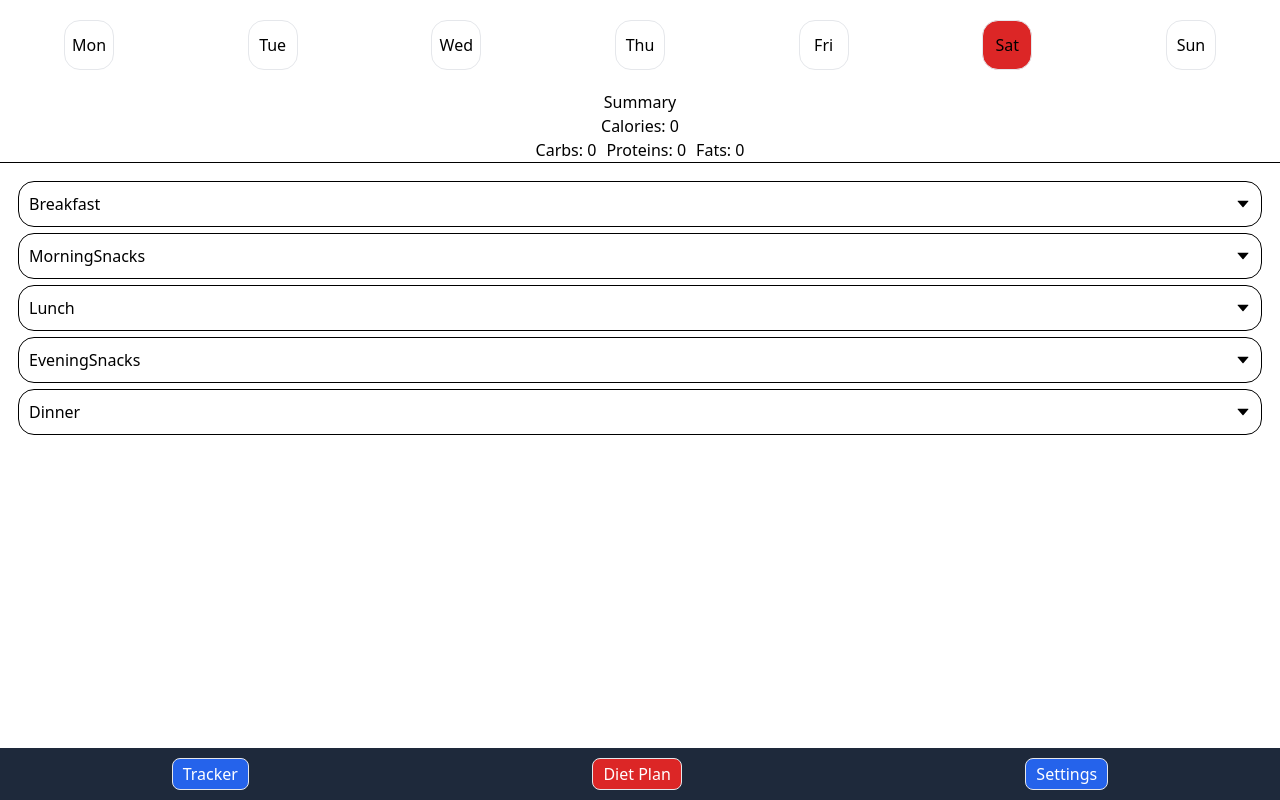
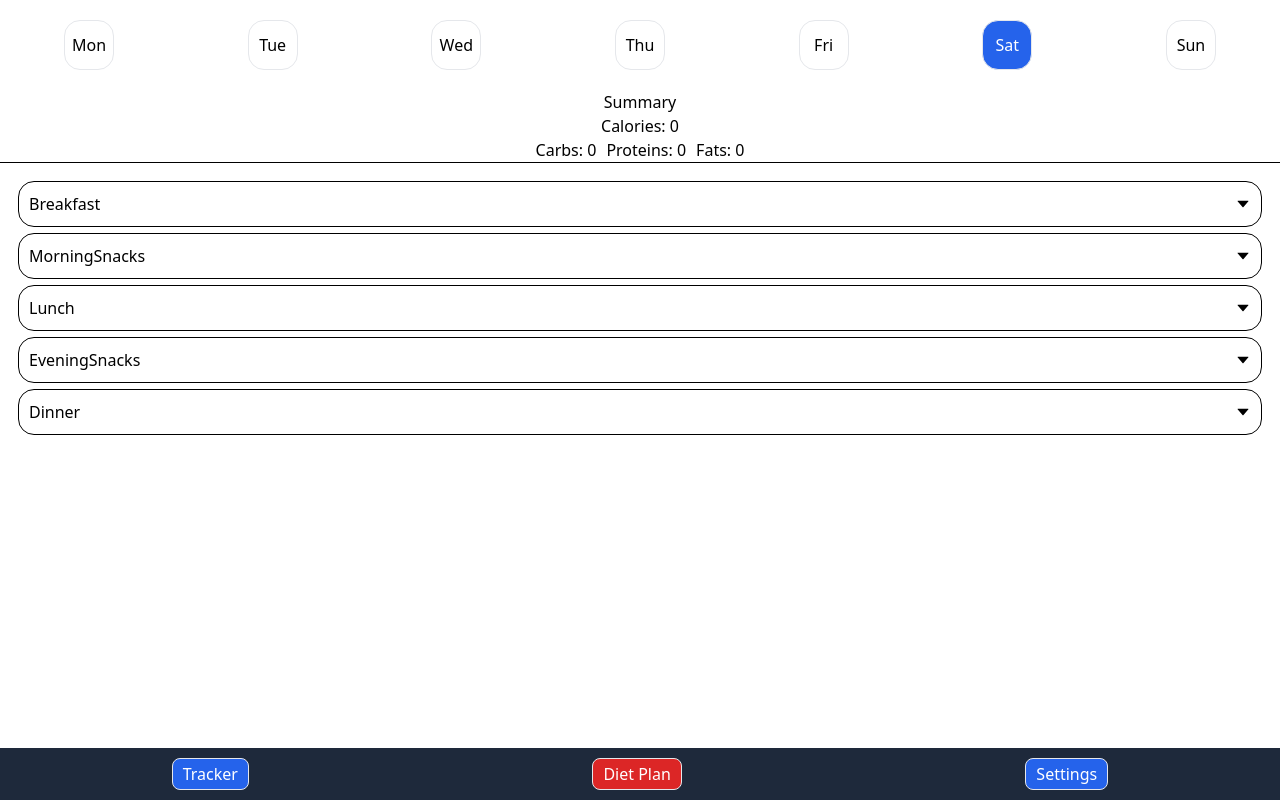
Before and after one commit to Lexacus/Simple_Nutrition, a React (Vite) app: page /diet-plan in a window 1280 px wide. Built offline with nearby package versions, Linux system fonts and the light colour scheme.

Commit message:
style: week date selector colors

```diff
--- a/src/components/date-selector/WeekDateSelector.tsx
+++ b/src/components/date-selector/WeekDateSelector.tsx
@@ -14,20 +14,24 @@ export const WeekDateSelector: FC = () => {
   );
   const selectedDay = dayjs(selectedDate).day();
 
+  const onWeekDayClick = (day: number) => () => {
+    setSelectedDate(dayjs(selectedDate).set("day", day).format("YYYY-MM-DD"));
+  };
+
   return (
     <div className="flex flex-row w-full justify-between px-[5%] py-[20px]">
       {weekDays.map((day) => (
         <div
           className={cn(
             "flex items-center justify-center border min-w-[50px] min-h-[50px] text-center rounded-[16px] cursor-pointer",
-            day === selectedDay && "bg-red-600"
+            day === selectedDay && "bg-blue-600"
           )}
-          onClick={() => {
-            setSelectedDate(
-              dayjs(selectedDate).set("day", day).format("YYYY-MM-DD")
-            );
-          }}
-        >{`${dayjs().set("day", day).format("ddd")}`}</div>
+          onClick={onWeekDayClick(day)}
+        >
+          <span
+            className={cn(day === selectedDay ? "text-white" : "")}
+          >{`${dayjs().set("day", day).format("ddd")}`}</span>
+        </div>
       ))}
     </div>
   );
```
Also changed, not shown: src/pages/DietPlanPage.tsx (+0 -38 lines).
